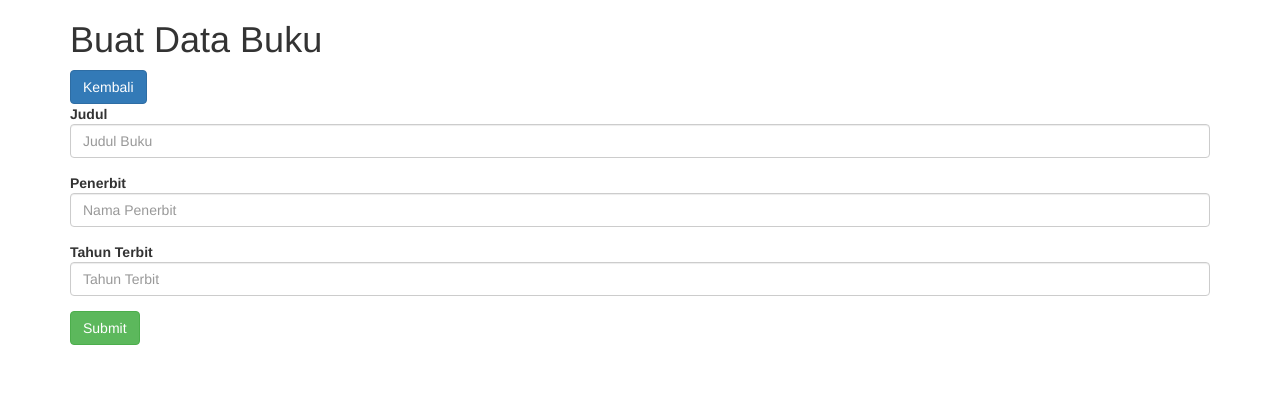
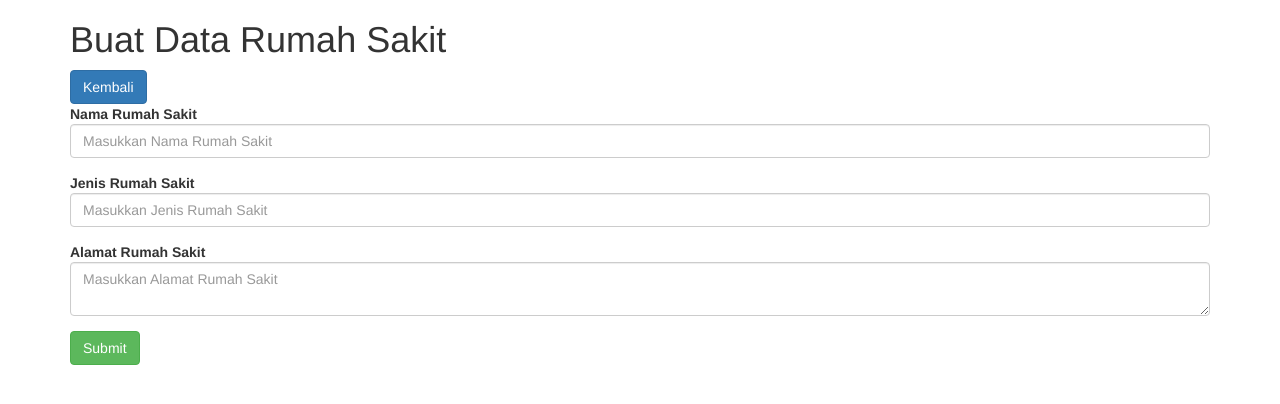
Before and after one commit to RizkiWahfiudin/php-mongodb, a PHP site: page /edit.php in a window 1280 px wide. Shown: the top 404 px of the page. Run offline with PHP 8.4, Linux system fonts and the light colour scheme; data that the repository does not hold is empty.

Commit message:
Use Data Rumah Sakit

```diff
--- a/config.php
+++ b/config.php
@@ -1,5 +1,5 @@
 <?php
 	require_once __DIR__ . "/vendor/autoload.php";
 
-	$collection = (new MongoDB\Client)->bdl->buku;
+	$collection = (new MongoDB\Client)->bdl->rumahsakit;
 ?>
--- a/delete.php
+++ b/delete.php
@@ -4,7 +4,7 @@
 
 	$collection->deleteOne(['_id' => new MongoDB\BSON\ObjectID($_GET['id'])]);
 
-	$_SESSION['success'] = "Data Buku Berhasil Dihapus";
+	$_SESSION['success'] = "Data Rumah Sakit Berhasil Dihapus";
 
 	header("Location: index.php");
 ?>
--- a/edit.php
+++ b/edit.php
@@ -4,15 +4,15 @@
    require 'config.php';
 
    if (isset($_GET['id'])) {
-      $book = $collection->findOne(['_id' => new MongoDB\BSON\ObjectID($_GET['id'])]);
+      $hospitals = $collection->findOne(['_id' => new MongoDB\BSON\ObjectID($_GET['id'])]);
    }
 
    if(isset($_POST['submit'])) {
       $collection->updateOne(
           ['_id' => new MongoDB\BSON\ObjectID($_GET['id'])],
-          ['$set' => ['judul' => $_POST['judul'], 'penerbit' => $_POST['penerbit'], 'tahun' => $_POST['tahun']]]
+          ['$set' => ['nama_rumah_sakit' => $_POST['nama_rumah_sakit'], 'jenis_rumah_sakit' => $_POST['jenis_rumah_sakit'], 'alamat_rumah_sakit' => $_POST['alamat_rumah_sakit']]]
       );
-      $_SESSION['success'] = "Data Buku Berhasil Diupdate";
+      $_SESSION['success'] = "Data Rumah Sakit Berhasil Diupdate";
       header("Location: index.php");
    }
 ?>
@@ -25,21 +25,21 @@
 </head>
 <body>
    <div class="container">
-      <h1>Buat Data Buku</h1>
+      <h1>Buat Data Rumah Sakit</h1>
       <a href="index.php" class="btn btn-primary">Kembali</a>
 
       <form method="POST">
          <div class="form-group">
-            <strong>Judul</strong>
-            <input type="text" name="judul" value="<?php echo $book->judul; ?>" required="" class="form-control" placeholder="Judul Buku">
+            <strong>Nama Rumah Sakit</strong>
+            <input type="text" name="nama_rumah_sakit" value="<?php echo $hospitals->nama_rumah_sakit; ?>" required="" class="form-control" placeholder="Masukkan Nama Rumah Sakit">
          </div>
          <div class="form-group">
-            <strong>Penerbit</strong>
-            <input type="text" name="penerbit" value="<?php echo $book->penerbit; ?>" required="" class="form-control" placeholder="Nama Penerbit">
+            <strong>Jenis Rumah Sakit</strong>
+            <input type="text" name="jenis_rumah_sakit" value="<?php echo $hospitals->jenis_rumah_sakit; ?>" required="" class="form-control" placeholder="Masukkan Jenis Rumah Sakit">
          </div>
          <div class="form-group">
-            <strong>Tahun Terbit</strong>
-            <input type="text" name="tahun" value="<?php echo $book->tahun; ?>" required="" class="form-control" placeholder="Tahun Terbit">
+            <strong>Alamat Rumah Sakit</strong>
+            <textarea class="form-control" name="alamat_rumah_sakit" placeholder="Masukkan Alamat Rumah Sakit" placeholder="Detail"><?php echo $hospitals->alamat_rumah_sakit; ?></textarea>
          </div>
          <div class="form-group">
             <button type="submit" name="submit" class="btn btn-success">Submit</button>
```
Also changed, not shown: create.php (+11 -11 lines), index.php (+11 -11 lines).
